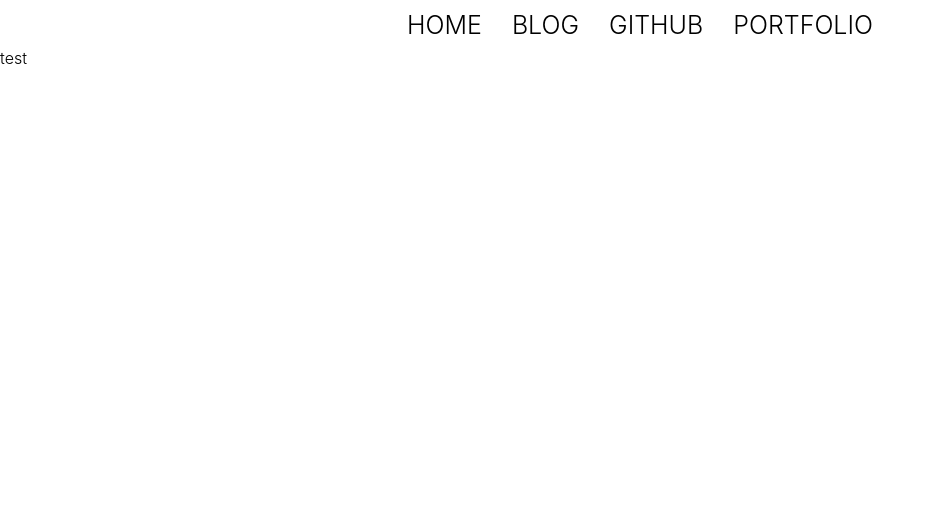
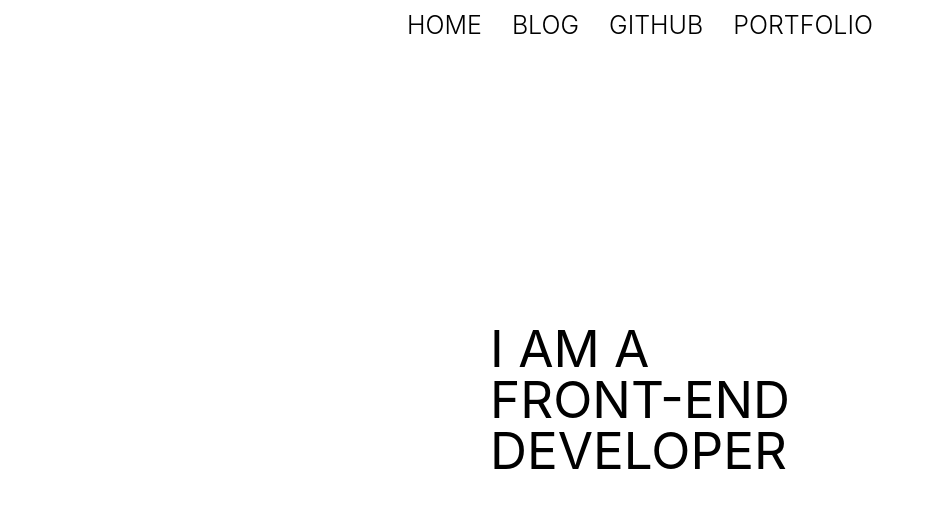
Before and after one commit to smokerJS/blog.smokerjs.dev, a Next.js app: page / in a window 1280 px wide. Shown: the top 508 px of the page, without its empty margins (0-934 px from the left). Built offline with nearby package versions, Linux system fonts and the light colour scheme.

Commit message:
타이틀영역 레이아웃

```diff
--- a/src/components/home/PageTitle.styled.ts
+++ b/src/components/home/PageTitle.styled.ts
@@ -1,5 +1,14 @@
 import styled from 'styled-components';
 
-const TitleSection = styled.section`
-  position: absolute;
+export const TitleSection = styled.section`
+  position: fixed;
+  left: 50%;
+  top: 50%;
+  transform: translate(-50%, -50%);
 `;
+
+export const TitleText = styled.h1`
+  font-size: 4vw;
+  white-space: pre;
+  font-weight: 400;
+`;
--- a/src/components/home/PageTitle.tsx
+++ b/src/components/home/PageTitle.tsx
@@ -1,8 +1,16 @@
 import React, { FC } from 'react';
 import * as $ from './PageTitle.styled';
 
+const TITLE_TEXT = 'I AM A\nFRONT-END\nDEVELOPER';
+
 const PageTitle: FC = () => {
-  return <>I am a front-end developer</>;
+  return (
+    <$.TitleSection>
+      <$.TitleText>
+        {TITLE_TEXT}
+      </$.TitleText>
+    </$.TitleSection>
+  );
 };
 
 export default PageTitle;
--- a/src/pages/index.tsx
+++ b/src/pages/index.tsx
@@ -1,17 +1,18 @@
 import React from 'react';
 import type { NextPage } from 'next';
 import Head from 'next/head';
+import PageTitle from 'components/home/PageTitle';
 
 const Home: NextPage = () => {
   return (
-    <div>
+    <>
       <Head>
         <title>Create Next App</title>
         <meta name="description" content="Generated by create next app" />
         <link rel="icon" href="/favicon.ico" />
       </Head>
-      test
-    </div>
+      <PageTitle />
+    </>
   );
 };
 
```
